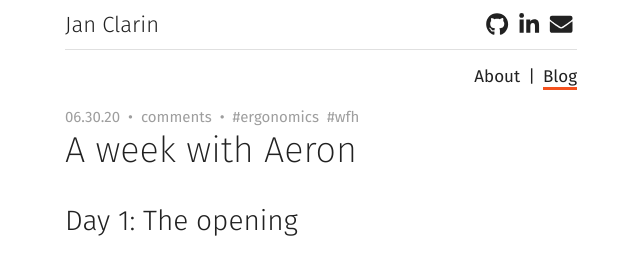
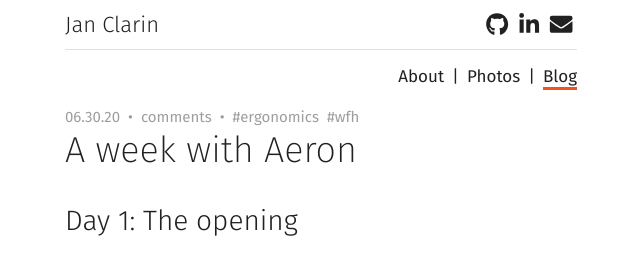
Before and after one commit to janclarin/janclarin.github.io, a Jekyll site: the page built from index.md, in a window 1280 px wide and 900 px high. Shown: the top 256 px of the window, without its empty margins (319-959 px from the left). Built offline with Jekyll 4.4.1, drawn with Linux system fonts in a browser that asks for light colours; nearby versions of some CDN libraries; comment, search, counter and statistics services are not loaded.

Commit message:
Add navigation link to photos page

```diff
--- a/_includes/navigation.html
+++ b/_includes/navigation.html
@@ -1,13 +1,17 @@
 <nav class="site-nav">
   <ul class="site-nav-links">
     {% assign about_url = "/about/" %}
+    {% assign photos_url = "/photos/" %}
     <li>
       <a class="site-nav-link{% if page.url == about_url %} active{% endif %}"
           href="{{ about_url | relative_url }}">About</a>
     </li>
-
     <li class="site-nav-separator">&#124;</li>
-
+    <li>
+      <a class="site-nav-link{% if page.url == photos_url %} active{% endif %}"
+          href="{{ photos_url | relative_url }}">Photos</a>
+    </li>
+    <li class="site-nav-separator">&#124;</li>
     <li>
       <a class="site-nav-link{% if page.url == "/" %} active{% endif %}"
           href="{{ site.url }}">Blog</a>
```
